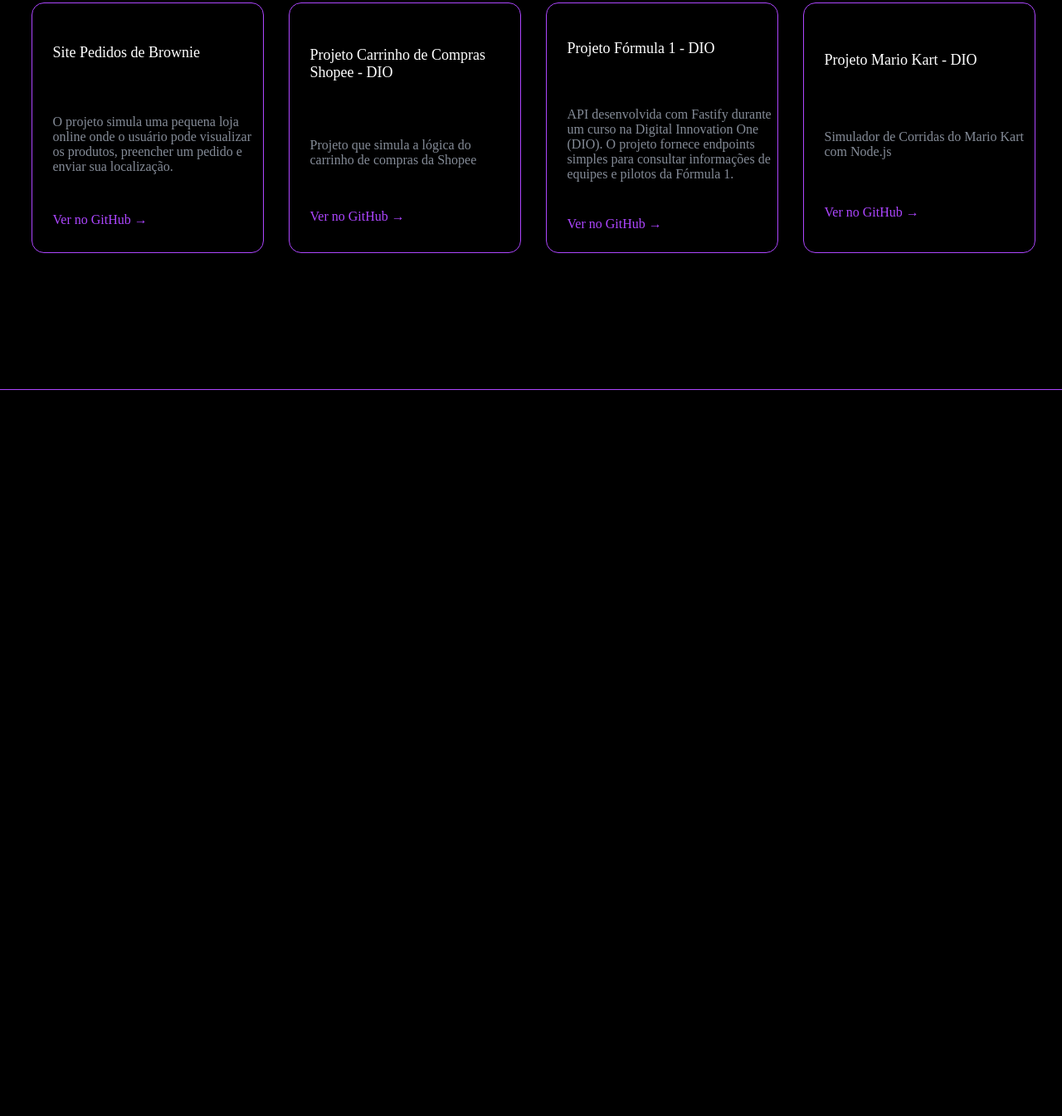
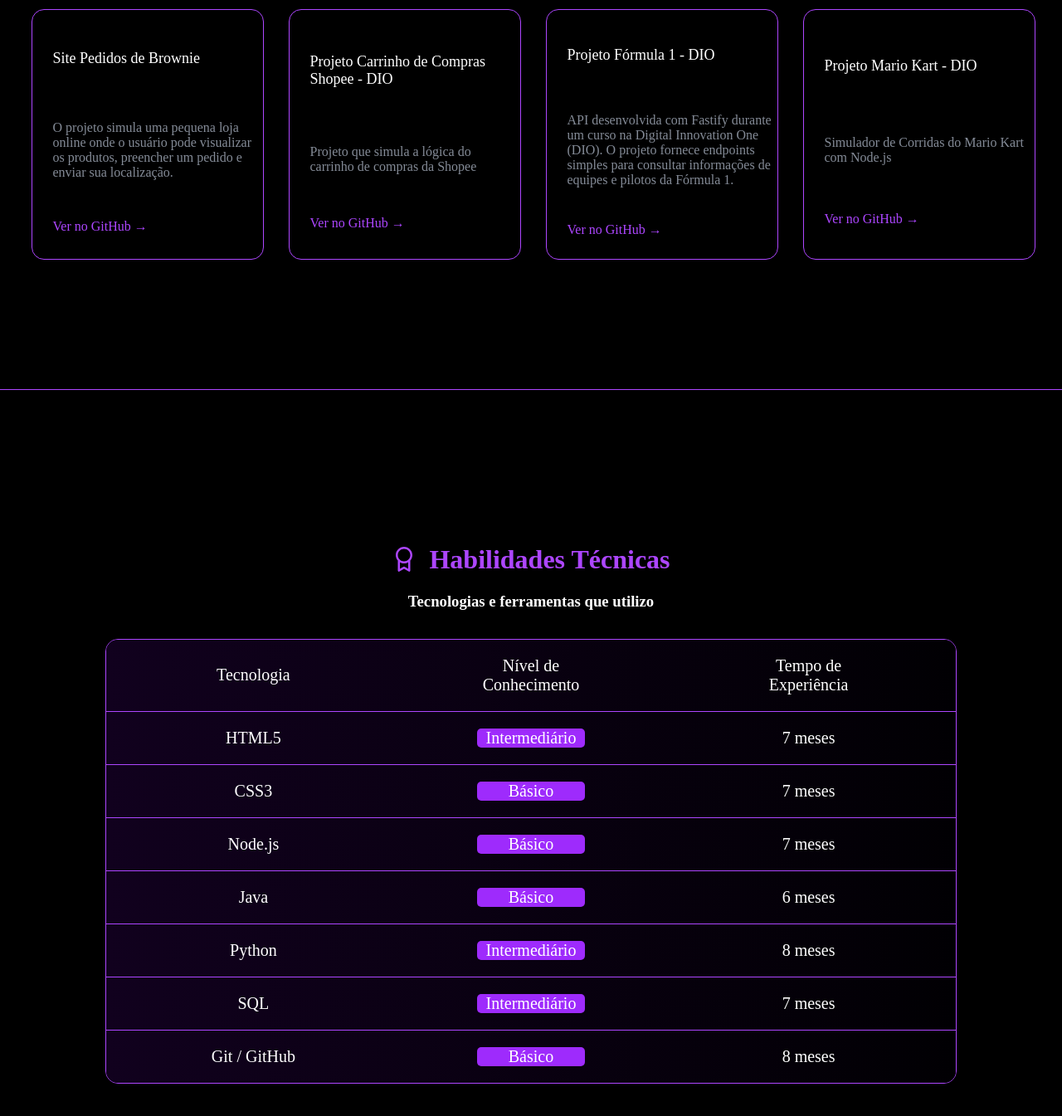
Before and after one commit to SatiroDev/portfolio-web-I, a plain HTML site: page index.html in a window 1280 px wide. Shown: the part 1333-2678 px from the top of the page at 83% size. Before the commit the page ends 1803 px from the top, so only its background shows below. Drawn offline with Linux system fonts and the light colour scheme.

Commit message:
adiciona tela de habilidades

```diff
--- a/css/style.css
+++ b/css/style.css
@@ -73,6 +73,7 @@
 }
 
 .devFull {
+    color: #AD46FF;
 }
 
 .descInicio {
@@ -162,9 +163,11 @@
 
 .tituloSobreMim {
     margin-bottom: 0px;
+    color: #AD46FF;
 }
 
 .subTSobreMim {
+    color: white;
     margin-top: 5px;
 }
 
@@ -226,7 +229,6 @@
 
 h3 {
     font-style: normal;
-    color: #848B97;
     margin-top: 0px;
 }
 .iconFolder {
@@ -243,6 +245,7 @@
     height: auto;
     padding-left: 5px;
     border-bottom: 1px solid #AD46FF;
+    row-gap: 15px;
 }
 
 .todosProjetos {
@@ -294,3 +297,109 @@
     color: #9e2bfc;
     transition: 0.2s ease;
 }
+
+.minhasHabilidades {
+    display: flex;
+    justify-content: center;
+    align-items: center;
+    flex-direction: column;
+    border-bottom: 1px solid #AD46FF;
+    min-height: 1000px;
+    height: auto;
+    row-gap: 15px;
+}
+
+.tituloHabilidade {
+    display: flex;
+    justify-content: center;
+    align-items: center;
+    flex-direction: column;
+}
+
+.tituloH {
+    display: flex;
+    justify-content: center;
+    align-items: center;
+    column-gap: 15px;
+    color: #AD46FF;
+}
+
+.subTituloH {
+    color: white;
+}
+
+.medal {
+    width: 30px;
+}
+
+
+.tabelaHabilidades {
+    display: flex;
+    justify-content: center;
+    align-items: center;
+    flex-direction: column;
+    width: 80%;
+    border: 1px solid #AD46FF;
+    border-radius: 15px;
+    font-size: 20px;
+    overflow: hidden;
+}
+
+.tituloTabela {
+    display: flex;
+    justify-content: center;
+    align-items: center;
+    width: 100%;
+    background: linear-gradient(to right, #11011e, #010003);
+}
+
+.aux {
+    display: flex;
+    justify-content: space-between;
+    align-items: center;
+    width: 80%;
+
+}
+
+.linhasTabela {
+    display: flex;
+    justify-content: center;
+    align-items: center;
+    flex-direction: column;
+    width: 100%;
+
+}
+
+.linha {
+    display: flex;
+    justify-content: center;
+    align-items: center;
+    width: 100%;
+    border-top: 1px solid #AD46FF;
+    background: linear-gradient(to right, #11011e, #010003);
+    transition: 1s ease;
+}
+
+.linha:hover {
+    transition: 0.2s ease;
+    background: #26073f;
+}
+
+
+.hTabela {
+    text-align: center;
+    width: 150px;
+}
+
+.conteudoLinha {
+    text-align: center;
+    width: 150px;
+}
+
+.nivel {
+    text-align: center;
+    width: 130px;
+    border-radius: 5px;
+    height: 100%;
+    background-color: #9e2bfc;
+}
--- a/index.html
+++ b/index.html
@@ -127,6 +127,78 @@
                 </div>
             </div>
         </div>
+        <div class="minhasHabilidades">
+            <div class="tituloHabilidade">
+                <div class="tituloH">
+                    <img src="./img/iconMedal.svg" alt="iconMedal" class="medal">
+                    <h1 class="titH">Habilidades Técnicas</h1>
+                </div>
+                <h3 class="subTituloH">
+                    Tecnologias e ferramentas que utilizo
+                </h3>
+            </div>
+            <div class="tabelaHabilidades">
+                <div class="tituloTabela">
+                    <div class="aux">
+                        <p class="hTabela">Tecnologia</p>
+                        <p class="hTabela">Nível de Conhecimento</p>
+                        <p class="hTabela">Tempo de Experiência</p>
+                    </div>
+
+                </div>
+                <div class="linhasTabela">
+                    <div class="linha">
+                        <div class="aux">
+                            <p class="conteudoLinha">HTML5</p>
+                            <p class="nivel">Intermediário</p>
+                            <p class="conteudoLinha">7 meses</p>
+                        </div>
+                    </div>
+                    <div class="linha">
+                        <div class="aux">
+                            <p class="conteudoLinha">CSS3</p>
+                            <p class="nivel">Básico</p>
+                            <p class="conteudoLinha">7 meses</p>
+                        </div>
+                    </div>
+                    <div class="linha">
+                        <div class="aux">
+                            <p class="conteudoLinha">Node.js</p>
+                            <p class="nivel">Básico</p>
+                            <p class="conteudoLinha">7 meses</p>
+                        </div>
+                    </div>
+                    <div class="linha">
+                        <div class="aux">
+                            <p class="conteudoLinha">Java</p>
+                            <p class="nivel">Básico</p>
+                            <p class="conteudoLinha">6 meses</p>
+                        </div>
+                    </div>
+                    <div class="linha">
+                        <div class="aux">
+                            <p class="conteudoLinha">Python</p>
+                            <p class="nivel">Intermediário</p>
+                            <p class="conteudoLinha">8 meses</p>
+                        </div>
+                    </div>
+                    <div class="linha">
+                        <div class="aux">
+                            <p class="conteudoLinha">SQL</p>
+                            <p class="nivel">Intermediário</p>
+                            <p class="conteudoLinha">7 meses</p>
+                        </div>
+                    </div>
+                    <div class="linha">
+                        <div class="aux">
+                            <p class="conteudoLinha">Git / GitHub</p>
+                            <p class="nivel">Básico</p>
+                            <p class="conteudoLinha">8 meses</p>
+                        </div>
+                    </div>
+                </div>
+            </div>
+        </div>
     </main>
 </body>
 </html>
```
